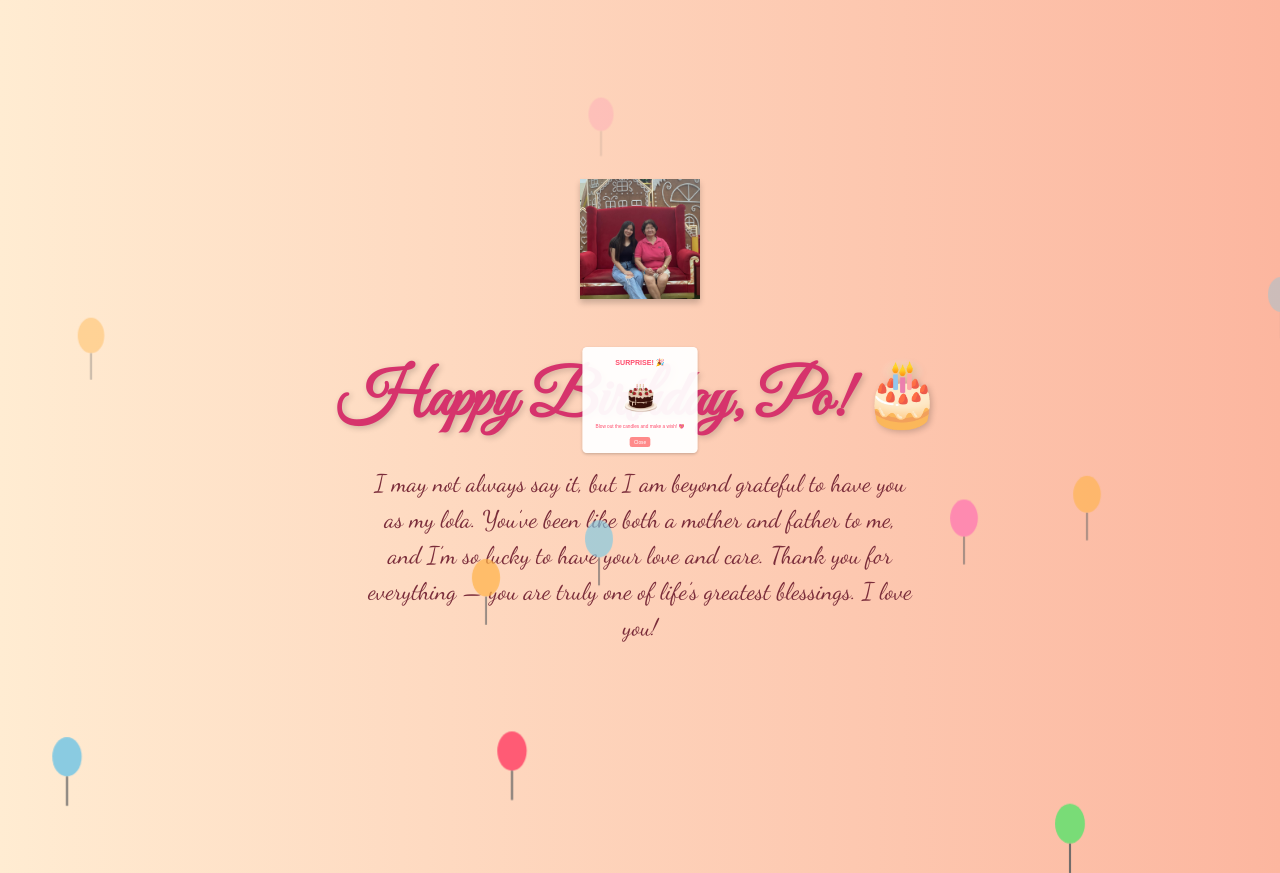
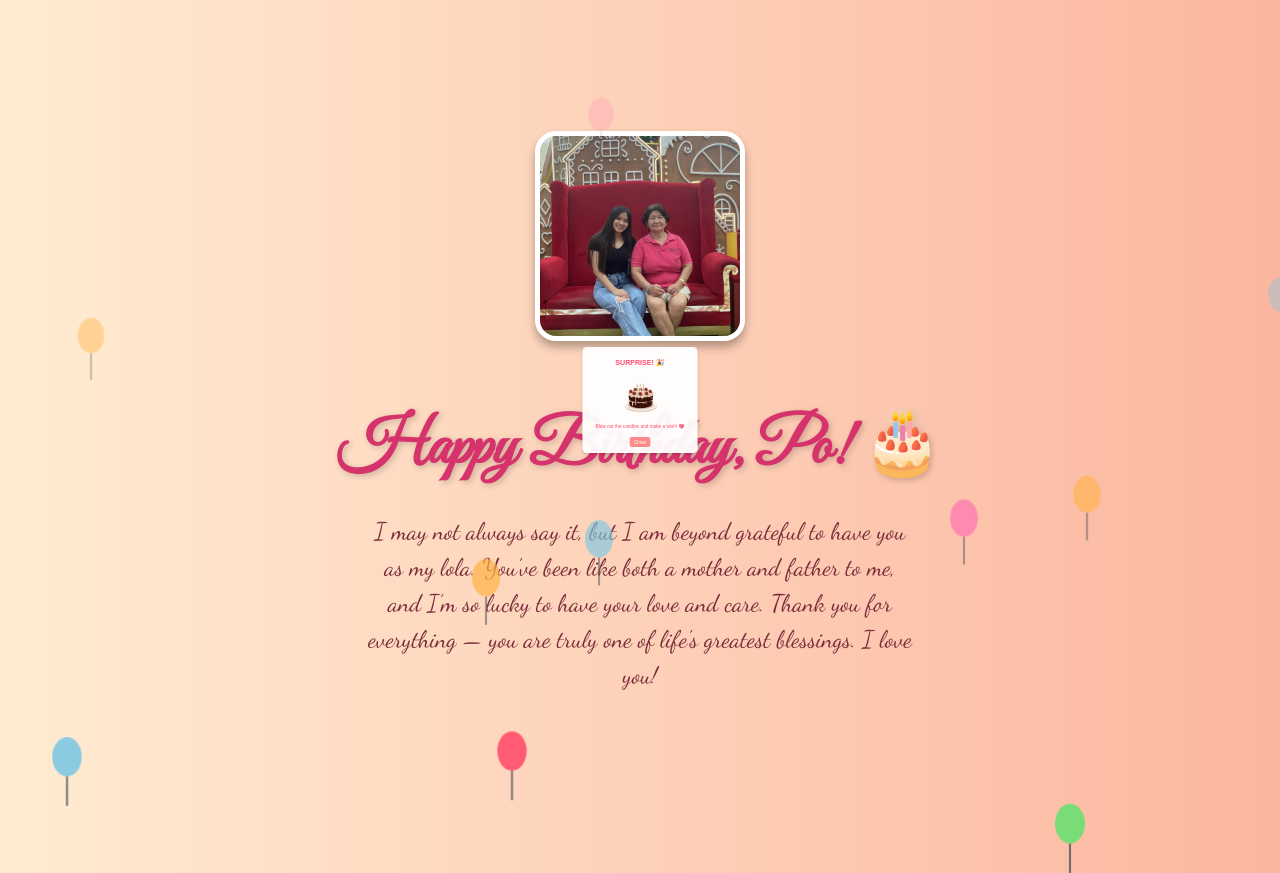
Before and after one commit to ceciliasds/lola-birthday, a plain HTML site: page index.html in a window 1280 px wide. Drawn offline with Linux system fonts and the light colour scheme.

Commit message:
Update index.html

```diff
--- a/index.html
+++ b/index.html
@@ -22,13 +22,15 @@
       padding: 20px;
     }
 
-    .top-image {
-  width: 120px;       /* Adjust size as needed */
-  max-width: 30%;     /* Scales well on mobile */
+.top-image {
+  width: 200px;          /* Bigger size */
+  max-width: 40%;        /* Scales better on mobile */
+  border-radius: 10%;    /* Circular */
+  border: 5px solid #fff; /* White border */
+  margin-bottom: 20px;
+  box-shadow: 0 6px 10px rgba(0,0,0,0.3); /* Slight shadow for depth */
+}
 
-  margin-bottom: 15px;
-  box-shadow: 0 4px 6px rgba(0,0,0,0.2);
-}
 
     /* Elegant title */
     h1 {
```
